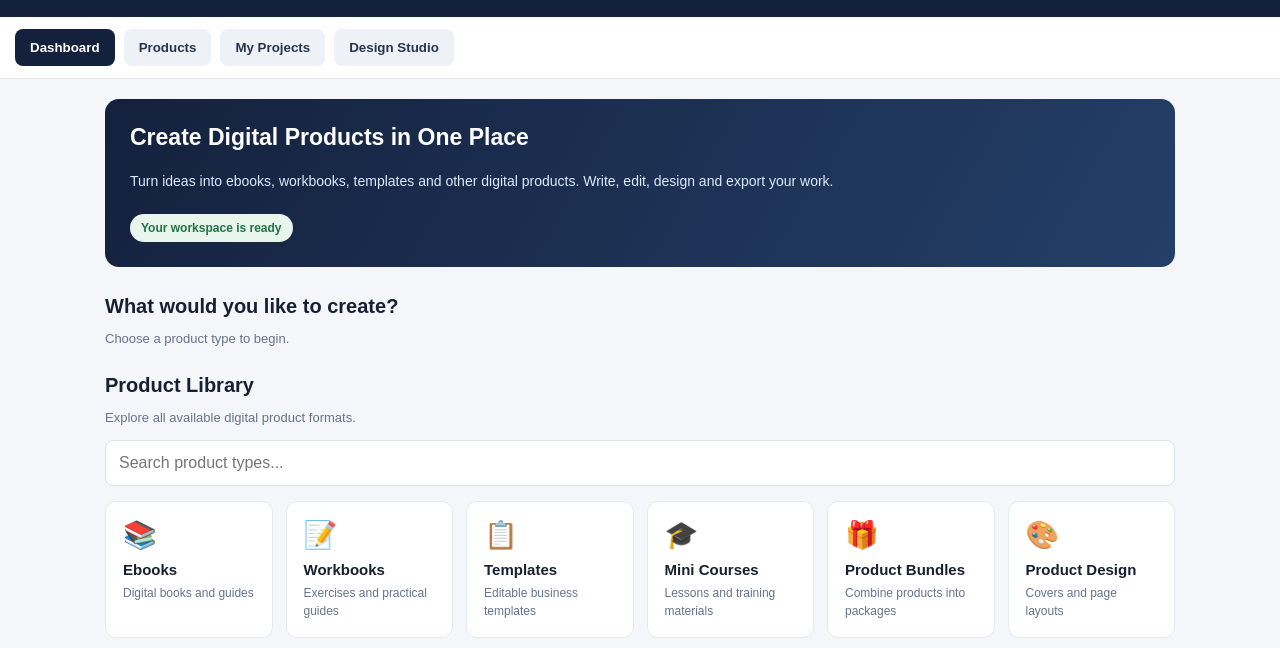
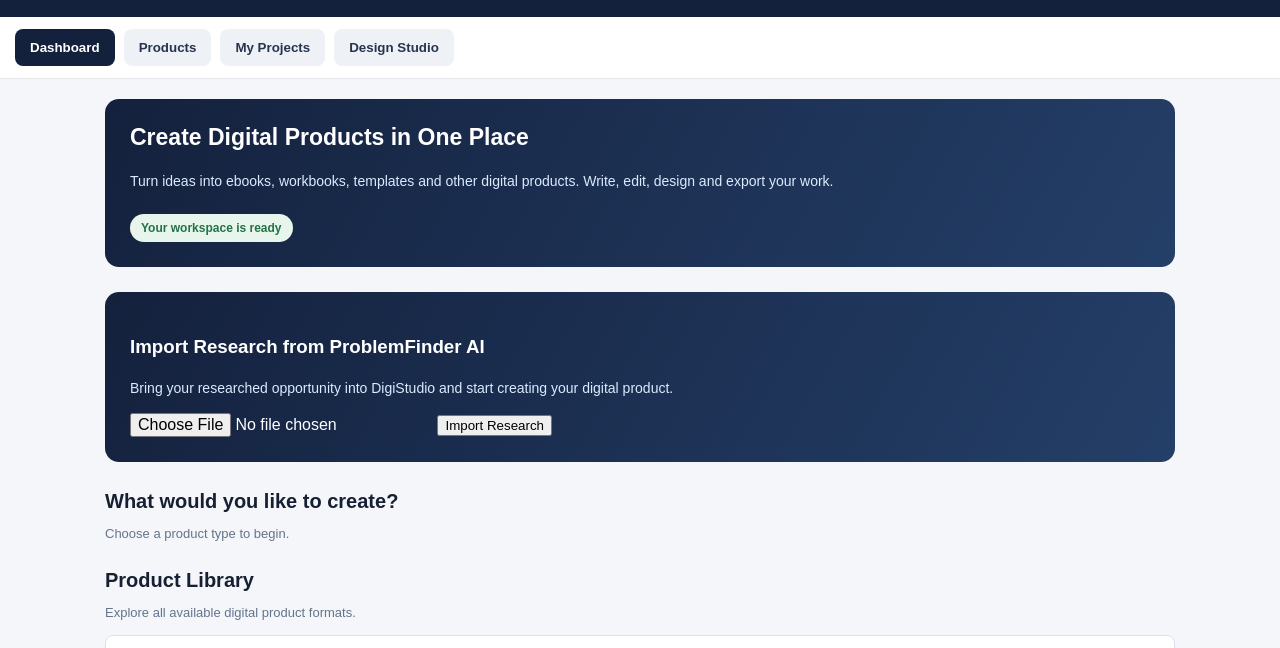
Before and after one commit to aiainaijahub-stack/DigiStudio-AI, a website: page public/index.html in a window 1280 px wide. Shown: the part 74-722 px from the top of the page. Drawn offline with Linux system fonts and the light colour scheme.

Commit message:
Add ProblemFinder research import section

```diff
--- a/public/index.html
+++ b/public/index.html
@@ -246,6 +246,14 @@
       </p>
       <span class="status">Your workspace is ready</span>
     </section>
+    <section class="welcome">
+  <h3>Import Research from ProblemFinder AI</h3>
+  <p>Bring your researched opportunity into DigiStudio and start creating your digital product.</p>
+  <input type="file" id="problemFinderImport" accept=".json,application/json">
+  <button type="button" id="importProblemFinderBtn">
+    Import Research
+  </button>
+    </section>
 
     <section id="dashboardSection">
       <div class="section-heading">
```
